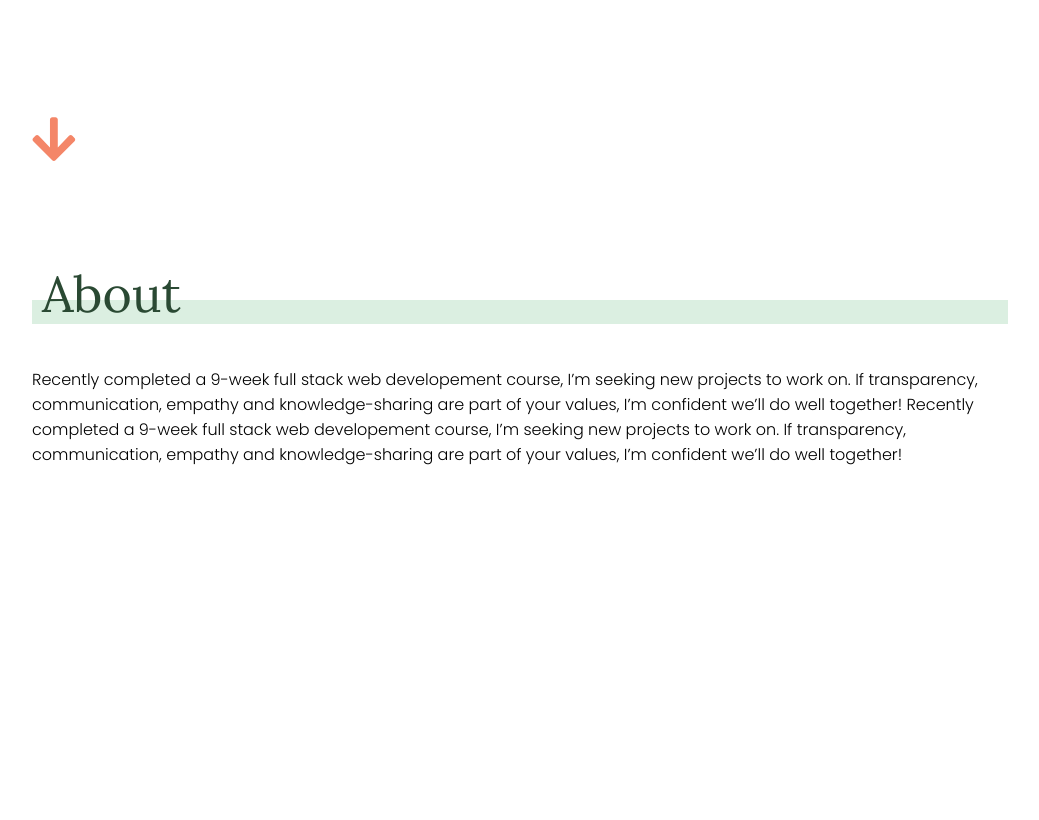
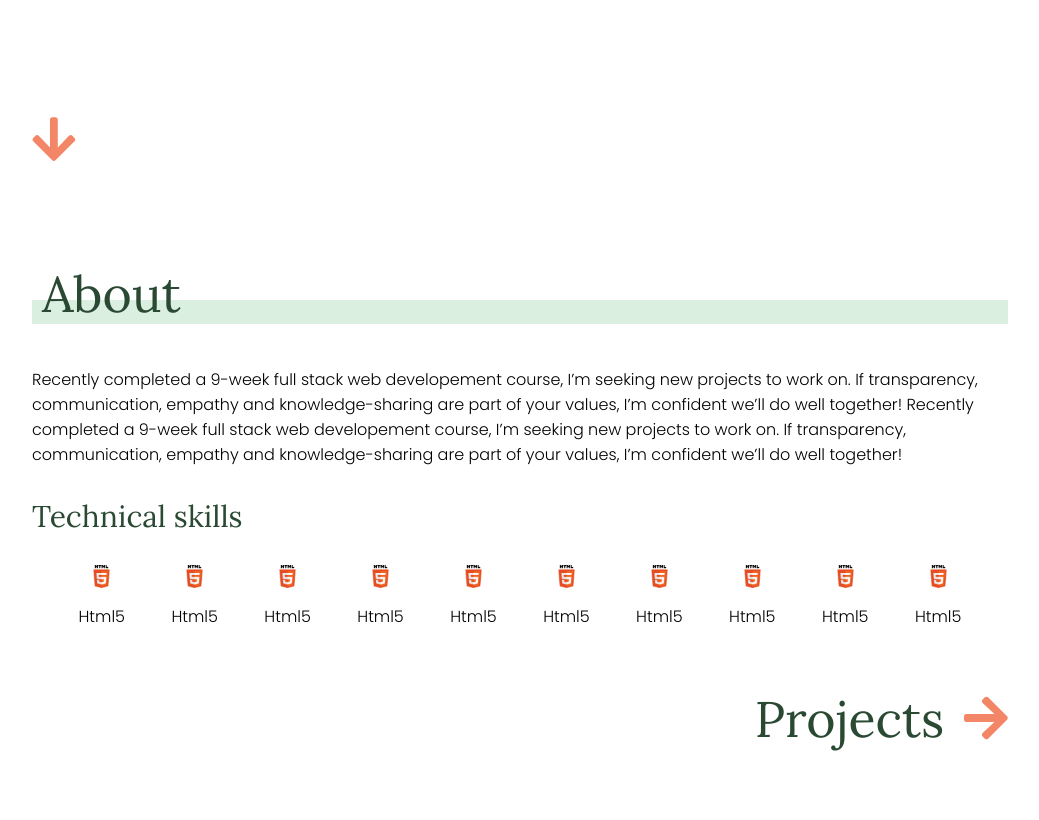
Before and after one commit to lady-rosie/portfolio-rosie, a Gatsby site: page / in a window 1280 px wide. Shown: the part 588-1408 px from the top of the page, without its empty margins (120-1159 px from the left). Before the commit the page ends 1071 px from the top, so only its background shows below. Built offline with nearby package versions, Linux system fonts and the light colour scheme; Gatsby itself is replaced by a stand-in of ours.

Commit message:
add technical skill

```diff
--- /dev/null
+++ b/src/components/stack.js
@@ -0,0 +1,63 @@
+import React from "react"
+import Img from "gatsby-image"
+import { useStaticQuery, graphl, Link } from "gatsby"
+
+
+const Stack = ()=> {
+    const data = useStaticQuery(graphql`
+    query {
+      htmlLogo: file(relativePath: { eq: "HTML5_logo.png" }) {
+        childImageSharp {
+          fluid(maxWidth: 300) {
+            ...GatsbyImageSharpFluid
+          }
+        }
+      }
+    }
+  `)
+    return(
+        <div className="stack-logos">
+            <div className="stack">
+                <Img fluid={data.htmlLogo.childImageSharp.fluid} />
+                <p>Html5</p>
+            </div>
+            <div className="stack">
+                <Img fluid={data.htmlLogo.childImageSharp.fluid} />
+                <p>Html5</p>
+            </div>
+            <div className="stack">
+                <Img fluid={data.htmlLogo.childImageSharp.fluid} />
+                <p>Html5</p>
+            </div>
+            <div className="stack">
+                <Img fluid={data.htmlLogo.childImageSharp.fluid} />
+                <p>Html5</p>
+            </div>
+            <div className="stack">
+                <Img fluid={data.htmlLogo.childImageSharp.fluid} />
+                <p>Html5</p>
+            </div>
+            <div className="stack">
+                <Img fluid={data.htmlLogo.childImageSharp.fluid} />
+                <p>Html5</p>
+            </div>
+            <div className="stack">
+                <Img fluid={data.htmlLogo.childImageSharp.fluid} />
+                <p>Html5</p>
+            </div>
+            <div className="stack">
+                <Img fluid={data.htmlLogo.childImageSharp.fluid} />
+                <p>Html5</p>
+            </div>
+            <div className="stack">
+                <Img fluid={data.htmlLogo.childImageSharp.fluid} />
+                <p>Html5</p>
+            </div>
+            <div className="stack">
+                <Img fluid={data.htmlLogo.childImageSharp.fluid} />
+                <p>Html5</p>
+            </div>
+        </div>
+    )
+}
+export default Stack;
--- /dev/null
+++ b/src/components/technical-skills.js
@@ -0,0 +1,22 @@
+import React from "react"
+import Img from "gatsby-image"
+import Stack from "../components/stack"
+import { FontAwesomeIcon } from '@fortawesome/react-fontawesome'
+
+const TechnicalSkills = () => {
+    return (
+<div className="technical-skills">
+    <div className="container">
+        <div className="technical-skills-title">
+          <h3>Technical skills</h3>
+        </div>
+          <Stack />
+          <div className="project-button">
+            <h2>Projects</h2>
+            <span><FontAwesomeIcon icon="arrow-right"/></span>
+          </div>
+    </div>
+</div>
+    )
+}
+export default TechnicalSkills;
--- a/src/pages/index.js
+++ b/src/pages/index.js
@@ -3,18 +3,20 @@ import "../styles/styles.scss"
 import { library } from '@fortawesome/fontawesome-svg-core'
 import { fab } from '@fortawesome/free-brands-svg-icons'
 import { faLinkedin, faGithub} from '@fortawesome/free-brands-svg-icons'
-import { faArrowDown } from '@fortawesome/free-solid-svg-icons'
+import { faArrowDown, faArrowRight } from '@fortawesome/free-solid-svg-icons'
 import Header from "../components/header"
 import Banner from "../components/banner"
 import About from "../components/about"
+import TechnicalSkills from "../components/technical-skills"
 
-library.add(fab, faLinkedin, faGithub, faArrowDown)
+library.add(fab, faLinkedin, faGithub, faArrowDown, faArrowRight)
 
 const IndexPage = () => (
   <div>
     <Header />
     <Banner />
     <About />
+    <TechnicalSkills />
   </div>
 )
 
--- a/src/styles/styles.scss
+++ b/src/styles/styles.scss
@@ -205,3 +205,58 @@ button{
         }
     }
 }
+
+// technical skills section
+.technical-skills{
+    height: 40vh;
+    .container{
+    .technical-skills-title{
+        h3{
+
+            font-family: $header-font;
+            font-size: 30px;
+            font-weight: 300;
+            color: $dark-green;
+            text-align: left;
+        }
+
+    }
+
+    }
+
+}
+// stack
+.stack-logos{
+    display: flex;
+    align-items: center;
+    justify-content: space-evenly;
+    flex-wrap: wrap;
+    .stack{
+        display: flex;
+        flex-direction: column;
+        align-items: center;
+        .gatsby-image-wrapper{
+            width: 50%;
+        }
+        p{
+            font-family: $body-font;
+        }
+    }
+}
+// project button
+.project-button{
+    display: flex;
+    align-items: baseline;
+    justify-content:flex-end;
+    h2{
+        font-family: $header-font;
+        font-size: 50px;
+        font-weight: 300;
+        color: $dark-green;
+    }
+    span{
+        color: $orange;
+        font-size: 50px;
+        margin-left: 20px;
+    }
+}
```
Also changed, not shown: src/images/HTML5_logo.png (added), src/images/Ruby_On_Rails_Logo.svg.png (added).
